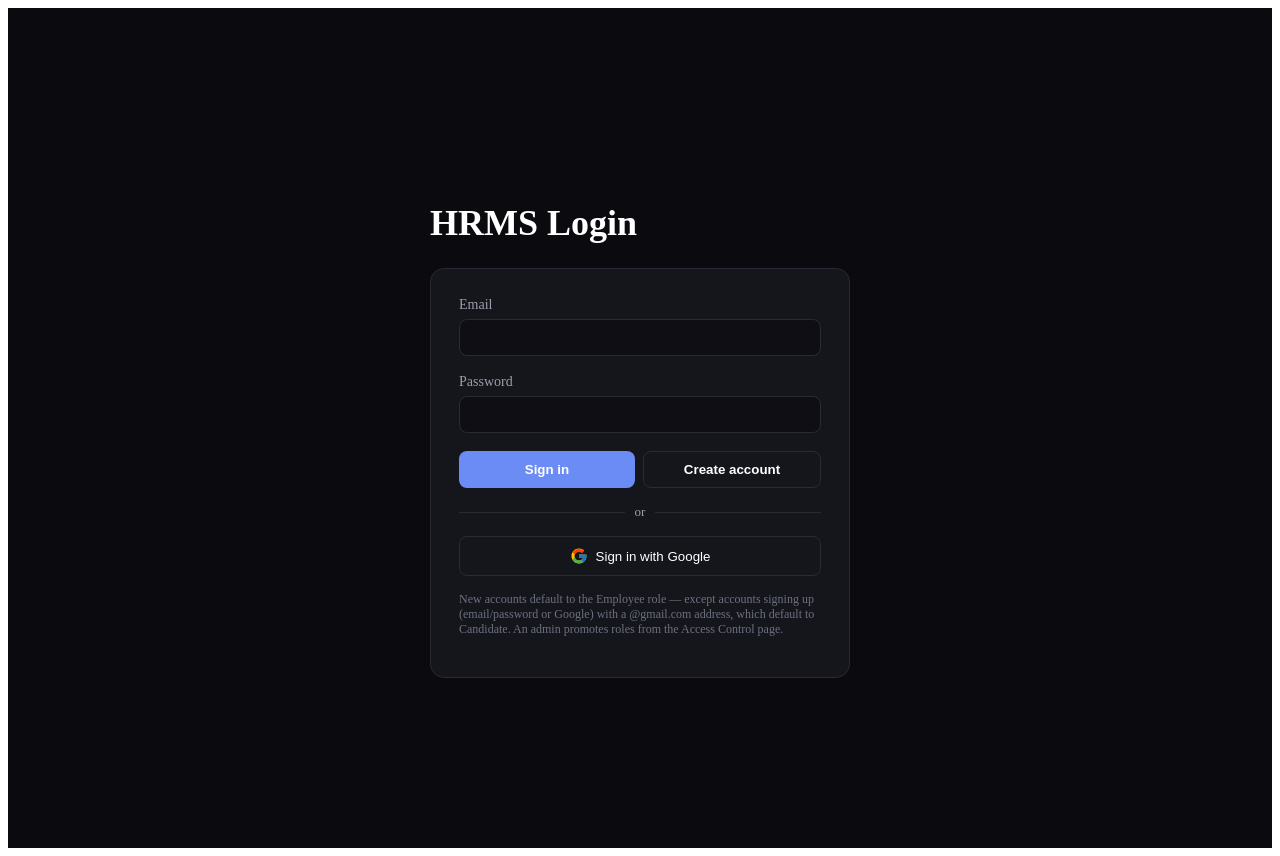
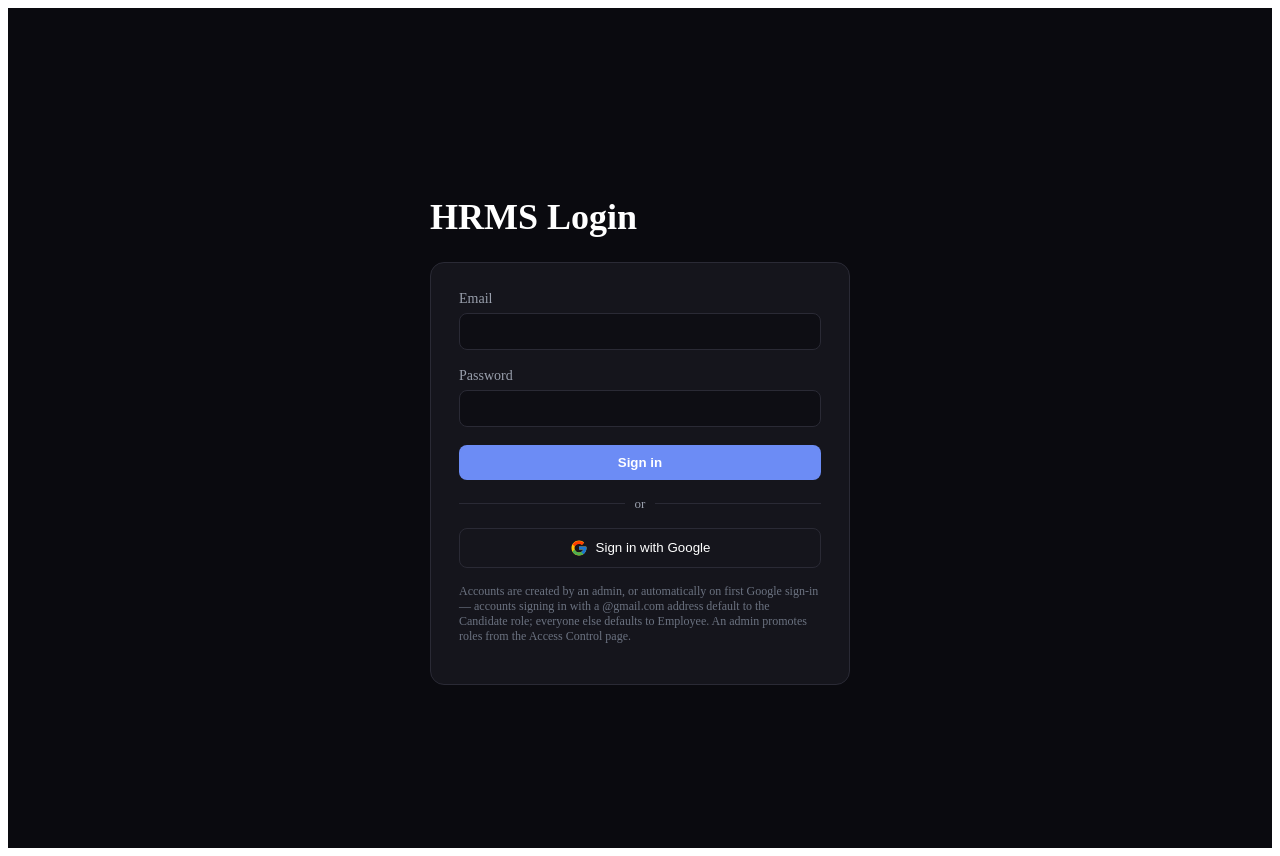
Before and after one commit to irl-inventory-byte/HRMS, a Next.js app: page /login in a window 1280 px wide. Built offline with nearby package versions, Linux system fonts and the light colour scheme; no server answers.

Commit message:
login page

```diff
--- a/src/app/login/page.tsx
+++ b/src/app/login/page.tsx
@@ -25,16 +25,6 @@ export default function LoginPage() {
     setLoading(false);
     if (error) setError(error.message);
     // On success, Supabase sets the session; redirect/reload as your app expects.
-  }
-
-  async function handleSignUp() {
-    setError("");
-    if (!email || !password) { setError("Please fill out email and password."); return; }
-    setLoading(true);
-    const { error } = await supabase.auth.signUp({ email, password });
-    setLoading(false);
-    if (error) setError(error.message);
-    else setError("Account created — check your email to confirm, then sign in.");
   }
 
   async function handleGoogleSignIn() {
@@ -112,13 +102,13 @@ export default function LoginPage() {
             <div style={{ color: "#ff6b6b", fontSize: 13, marginBottom: 12 }}>{error}</div>
           )}
 
-          <div style={{ display: "flex", gap: 8, marginBottom: 16 }}>
+          <div style={{ marginBottom: 16 }}>
             <button
               type="button"
               disabled={loading}
               onClick={handleSignIn}
               style={{
-                flex: 1,
+                width: "100%",
                 padding: "10px",
                 borderRadius: 8,
                 border: "none",
@@ -129,23 +119,6 @@ export default function LoginPage() {
               }}
             >
               Sign in
-            </button>
-            <button
-              type="button"
-              disabled={loading}
-              onClick={handleSignUp}
-              style={{
-                flex: 1,
-                padding: "10px",
-                borderRadius: 8,
-                border: "1px solid #2a2a35",
-                background: "transparent",
-                color: "#fff",
-                fontWeight: 600,
-                cursor: "pointer",
-              }}
-            >
-              Create account
             </button>
           </div>
 
@@ -182,9 +155,10 @@ export default function LoginPage() {
           </button>
 
           <p style={{ color: "#6b7280", fontSize: 12, marginTop: 16 }}>
-            New accounts default to the Employee role — except accounts signing up
-            (email/password or Google) with a @gmail.com address, which default to
-            Candidate. An admin promotes roles from the Access Control page.
+            Accounts are created by an admin, or automatically on first Google
+            sign-in — accounts signing in with a @gmail.com address default to
+            the Candidate role; everyone else defaults to Employee. An admin
+            promotes roles from the Access Control page.
           </p>
         </div>
       </div>
```
